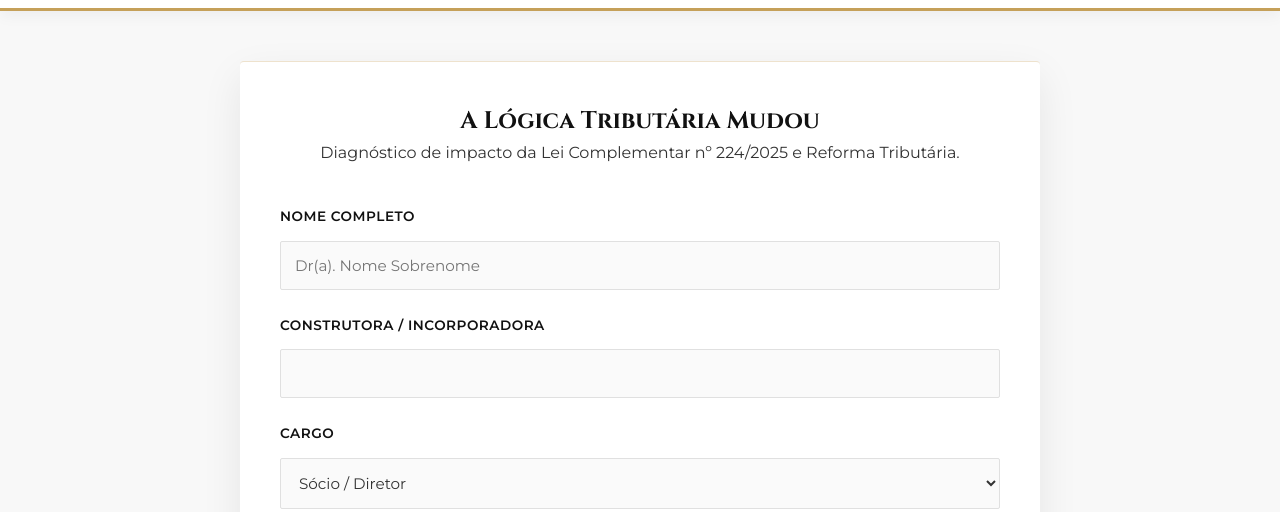
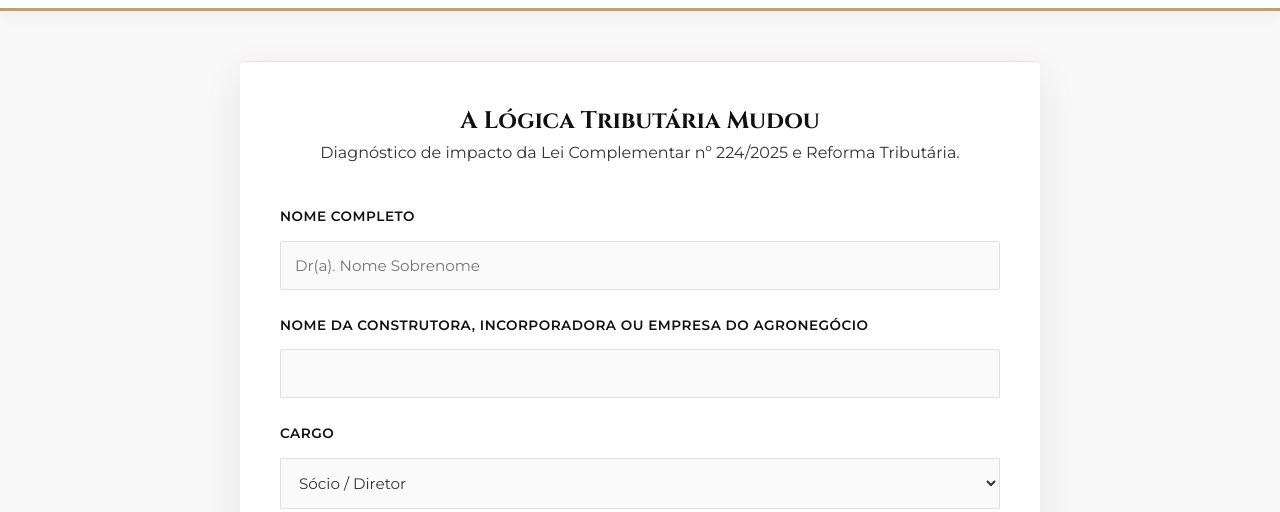
Before and after one commit to tassioramos-jpg/incnconst, a plain HTML site: page index.html in a window 1280 px wide. Shown: the part 288-800 px from the top of the page. Drawn offline with Linux system fonts and the light colour scheme.

Commit message:
Update index.html
alterei a inscrição da empresa

```diff
--- a/index.html
+++ b/index.html
@@ -23,7 +23,7 @@
             <label>Nome Completo</label>
             <input type="text" name="nome" required placeholder="Dr(a). Nome Sobrenome">
 
-            <label>Construtora / Incorporadora</label>
+            <label> Nome da Construtora, Incorporadora ou empresa do Agronegócio  </label>
             <input type="text" name="empresa" required>
 
             <label>Cargo</label>
@@ -102,4 +102,5 @@
         form.addEventListener("submit", handleSubmit);
     </script>
 </body>
+
 </html>
```
